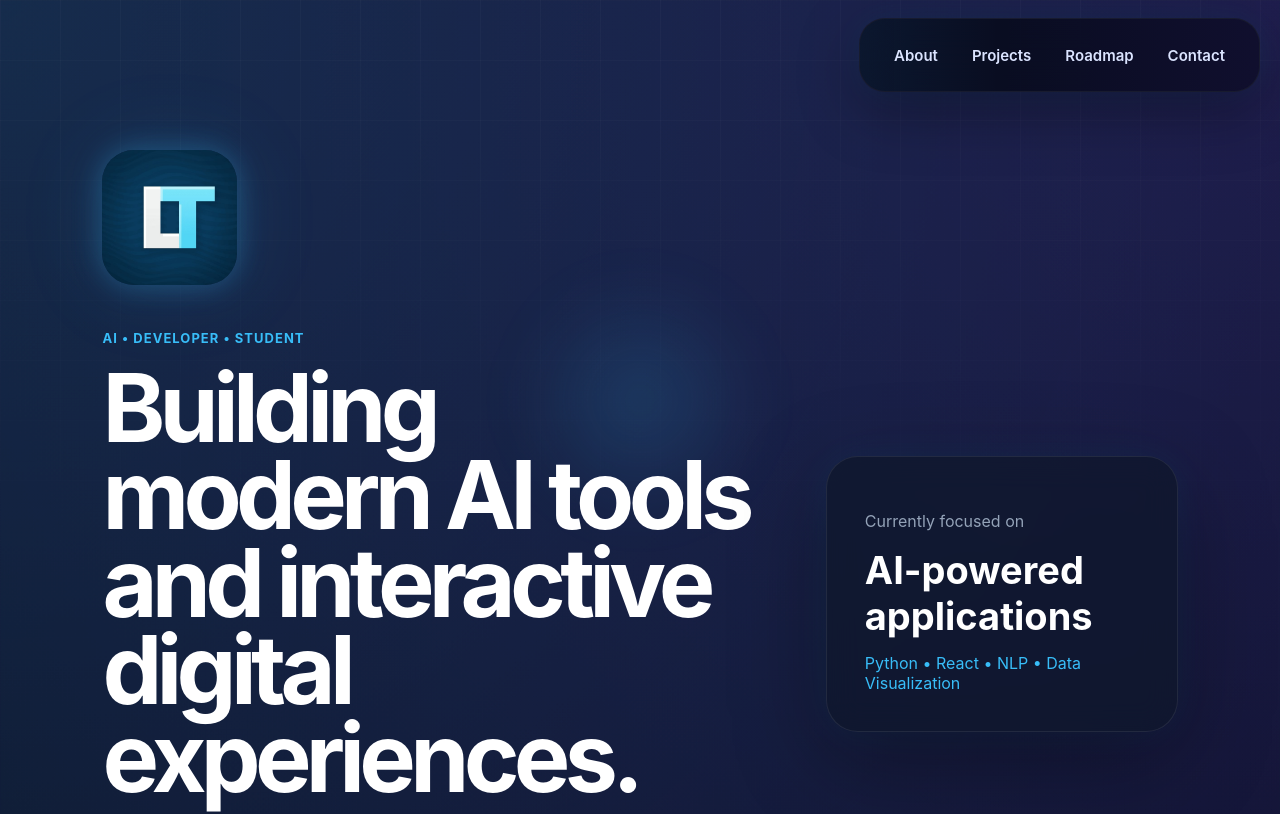
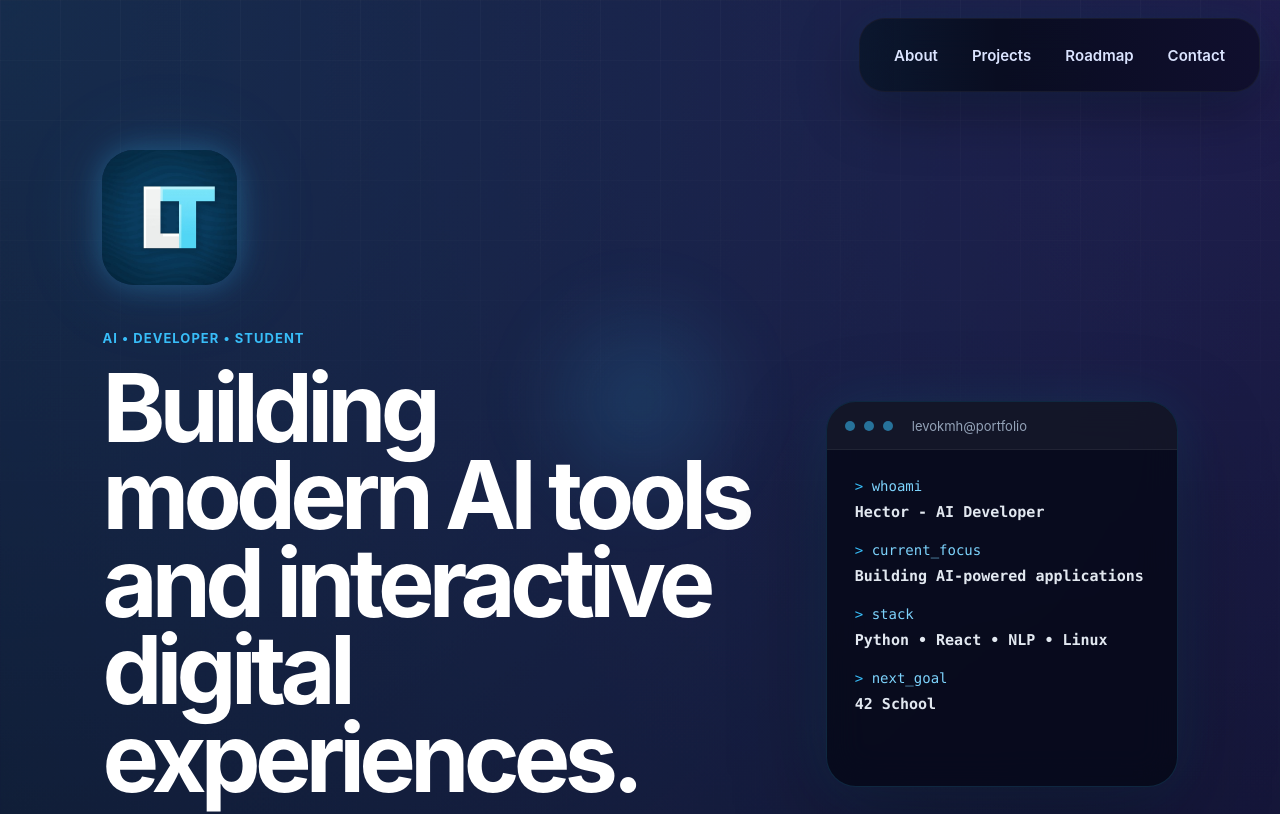
Before and after one commit to levokmh/Portfolio, a React app: page / in a window 1280 px wide. Shown: the top 814 px of the page. Built offline with nearby package versions, Linux system fonts and the light colour scheme; the HTML template or start-up script is replaced by a standard one.

Commit message:
Add terminal hero section

```diff
--- a/src/App.css
+++ b/src/App.css
@@ -1949,3 +1949,82 @@ footer {
   margin-top: 10px;
   color: #e2e8f0;
 }
+
+.terminal-card {
+  padding: 0;
+  border-radius: 30px;
+  overflow: hidden;
+  background: rgba(5, 8, 22, 0.82);
+  border: 1px solid rgba(56, 189, 248, 0.16);
+  backdrop-filter: blur(18px);
+  box-shadow:
+    0 30px 90px rgba(0, 0, 0, 0.35),
+    0 0 55px rgba(56, 189, 248, 0.12);
+}
+
+.terminal-header {
+  height: 48px;
+  display: flex;
+  align-items: center;
+  gap: 9px;
+  padding: 0 18px;
+  background: rgba(255, 255, 255, 0.045);
+  border-bottom: 1px solid rgba(255, 255, 255, 0.06);
+}
+
+.terminal-header span {
+  width: 10px;
+  height: 10px;
+  border-radius: 999px;
+  background: rgba(56, 189, 248, 0.55);
+}
+
+.terminal-header p {
+  margin-left: 10px;
+  color: #94a3b8;
+  font-size: 13px;
+}
+
+.terminal-body {
+  padding: 28px;
+  font-family: Consolas, Monaco, monospace;
+}
+
+.terminal-body p {
+  color: #7dd3fc;
+  margin: 18px 0 6px;
+  font-size: 14px;
+}
+
+.terminal-body p:first-child {
+  margin-top: 0;
+}
+
+.terminal-body p span {
+  color: #38bdf8;
+}
+
+.terminal-body strong {
+  display: block;
+  color: #e2e8f0;
+  font-size: 15px;
+  line-height: 1.6;
+}
+
+.terminal-cursor {
+  width: 10px;
+  height: 20px;
+  margin-top: 22px;
+  background: #38bdf8;
+  animation: blink 1s infinite;
+}
+
+@keyframes blink {
+  0%, 50% {
+    opacity: 1;
+  }
+
+  51%, 100% {
+    opacity: 0;
+  }
+}
--- a/src/pages/Home.jsx
+++ b/src/pages/Home.jsx
@@ -137,14 +137,29 @@ function Home() {
                     </div>
                 </div>
 
-                <div className="hero-card">
-                    <p>Currently focused on</p>
+                <div className="terminal-card">
+                    <div className="terminal-header">
+                        <span></span>
+                        <span></span>
+                        <span></span>
+                        <p>levokmh@portfolio</p>
+                    </div>
 
-                    <h3>AI-powered applications</h3>
+                    <div className="terminal-body">
+                        <p><span>{">"}</span> whoami</p>
+                        <strong>Hector - AI Developer</strong>
 
-                    <span>
-                        Python • React • NLP • Data Visualization
-                    </span>
+                        <p><span>{">"}</span> current_focus</p>
+                        <strong>Building AI-powered applications</strong>
+
+                        <p><span>{">"}</span> stack</p>
+                        <strong>Python • React • NLP • Linux</strong>
+
+                        <p><span>{">"}</span> next_goal</p>
+                        <strong>42 School</strong>
+
+                        <div className="terminal-cursor"></div>
+                    </div>
                 </div>
             </motion.section>
 
```
Lines whose indentation alone changed are shown as unchanged.
